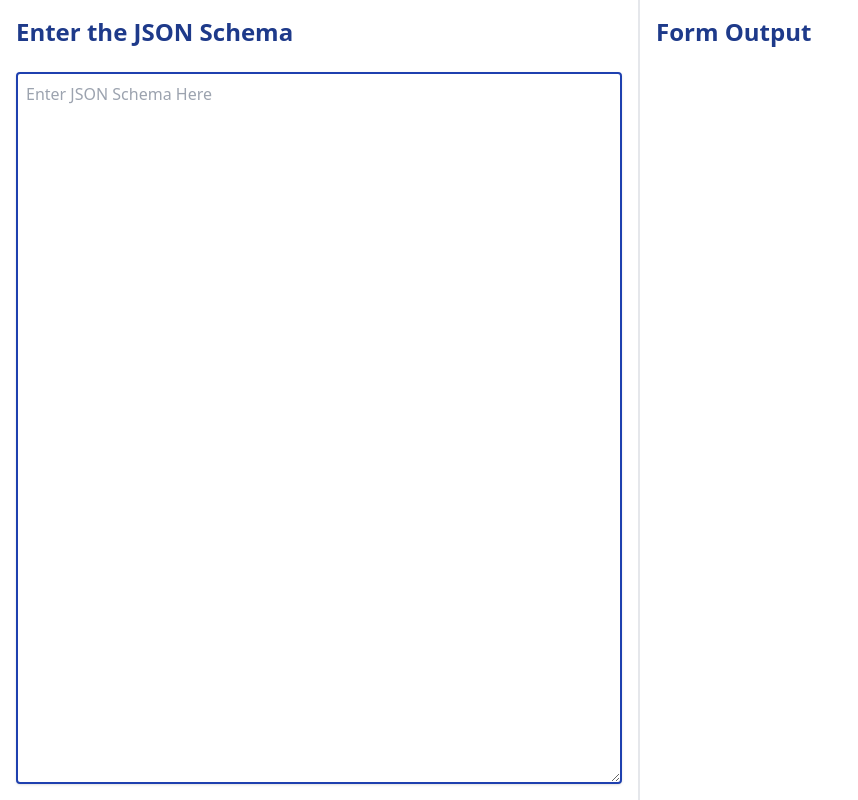
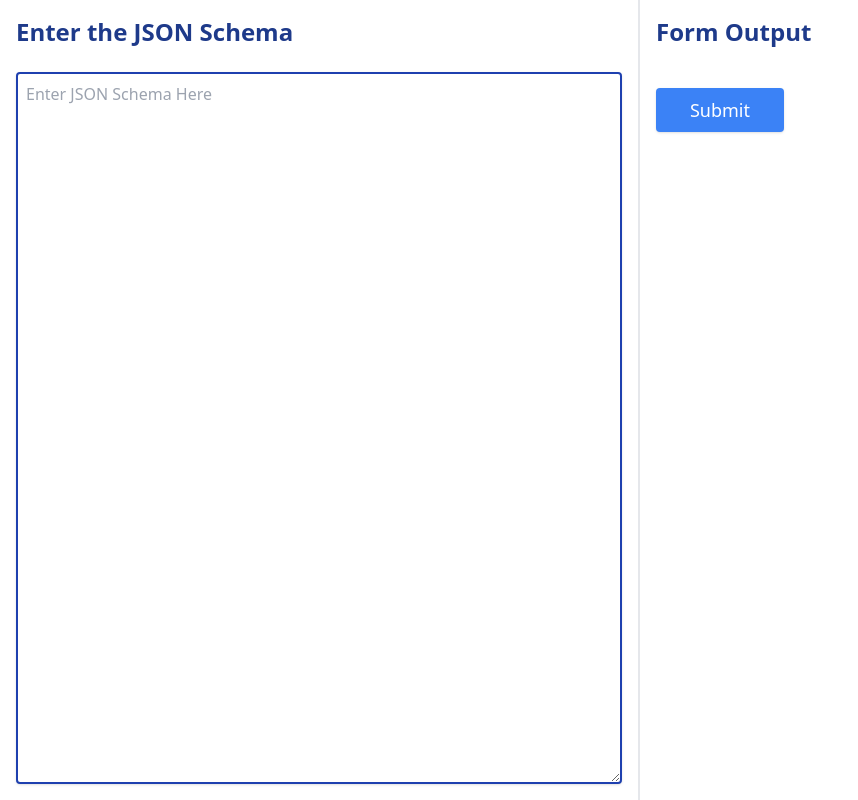
Before and after one commit to Sai-02/TrueFoundry-Frontend-Assessment, a React (Create React App) app: page / in a window 1280 px wide. Shown: the whole page, without its empty margins (0-858 px from the left). Built offline with nearby package versions, Linux system fonts and the light colour scheme.

Commit message:
[add] : form submit btn added

```diff
--- a/src/components/OutputForm/OutputForm.js
+++ b/src/components/OutputForm/OutputForm.js
@@ -24,6 +24,15 @@ const OutputForm = ({ jsonSchema }) => {
       }
     }
   };
+  const handleSubmit = (e) => {
+    e.preventDefault();
+    let obj = {};
+    const formData = new FormData(formRef.current);
+    formData.forEach((val,key) => {
+      obj[key] = val;
+    });
+    console.log(obj);
+  };
   return (
     <div className="h-screen p-4 flex flex-col gap-6 ">
       <div className="">
@@ -33,13 +42,21 @@ const OutputForm = ({ jsonSchema }) => {
         {isError ? (
           <ErrorSection />
         ) : (
-          <form ref={formRef}>
+          <form ref={formRef} onSubmit={handleSubmit}>
             <FormRender
               data={parsedSchema}
               formRef={formRef}
               parentLabel=""
               reRender={reRender}
             />
+            <div className="mt-4">
+              <button
+                type="submit"
+                className="rounded text-white p-2 bg-blue-500 shadow text-lg text-center w-32"
+              >
+                Submit
+              </button>
+            </div>
           </form>
         )}
       </div>
```
